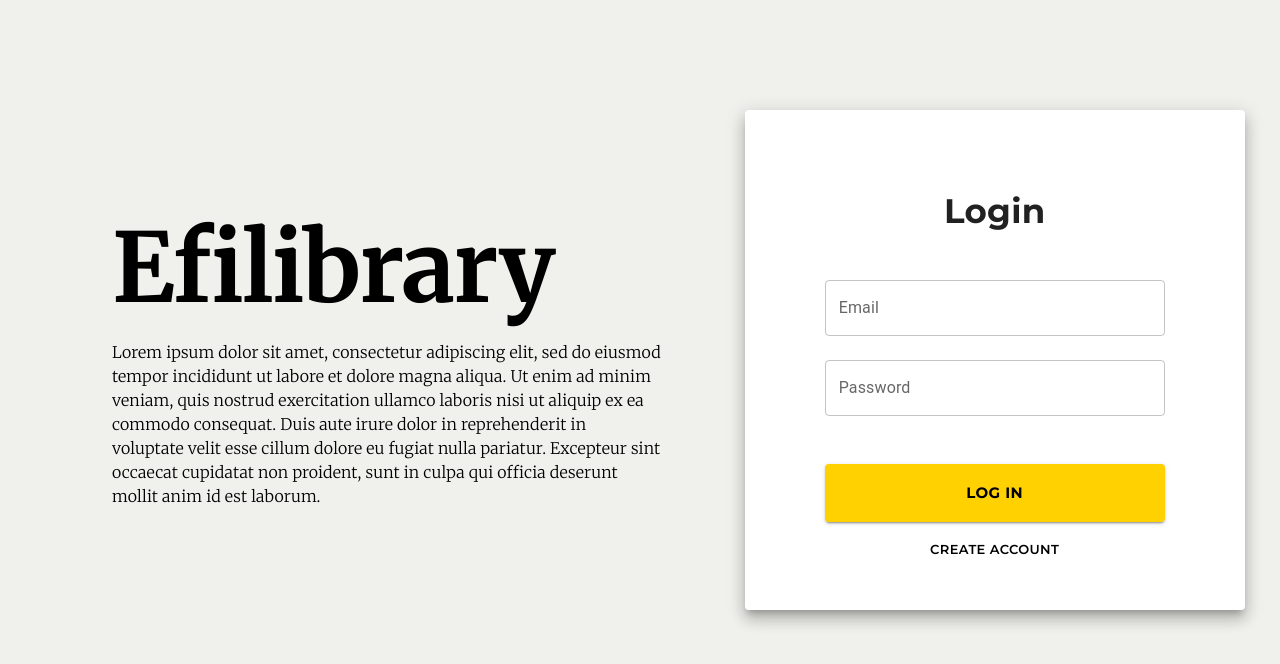
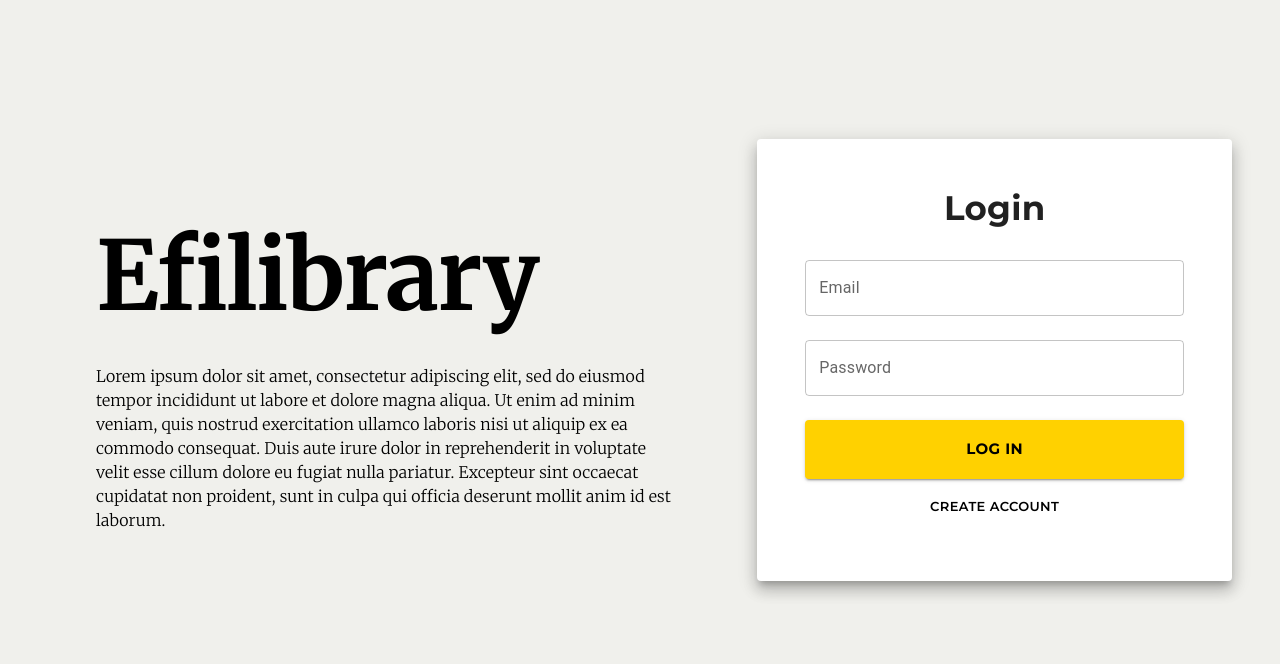
Before and after one commit to LibraryProjectGroup/library-project-frontend, a React (Create React App) app: page /login in a window 1280 px wide. Shown: the top 664 px of the page. Built offline with nearby package versions, Linux system fonts and the light colour scheme; no server answers.

Commit message:
styling refactor and renaming for reusability

```diff
--- a/src/components/pages/loginPage/LoginPage.tsx
+++ b/src/components/pages/loginPage/LoginPage.tsx
@@ -6,10 +6,10 @@ import {
   loginButton,
   loginBox,
   loginAuthBoxTitle,
-  loginHeaderTitleText,
-  loginHeaderContentText,
   loginPaper,
   textButton,
+  loginRegisterTitle,
+  loginRegisterContent,
 } from "../../../sxStyles";
 import { setSession } from "../../../auth";
 import { TheContext } from "../../../TheContext";
@@ -85,14 +85,14 @@ const LoginPage: FC = (): JSX.Element => {
       >
         <Grid item xs={12} md={7}>
           <Box>
-            <Box sx={{ padding: 10 }}>
+            <Box sx={{ margin: '4rem 4rem 2rem 4rem' }}>
               <Typography
                 variant="h1" //not responsive font
-                sx={loginHeaderTitleText}
+                sx={loginRegisterTitle}
               >
                 Efilibrary
               </Typography>
-              <Typography sx={loginHeaderContentText}>
+              <Typography sx={loginRegisterContent}>
                 Lorem ipsum dolor sit amet, consectetur adipiscing elit, sed do
                 eiusmod tempor incididunt ut labore et dolore magna aliqua. Ut
                 enim ad minim veniam, quis nostrud exercitation ullamco laboris
@@ -114,7 +114,7 @@ const LoginPage: FC = (): JSX.Element => {
           }}
         >
           <Paper elevation={10} sx={loginPaper}>
-            <Box sx={{ padding: 10 }}>
+            <Box sx={{ padding: '3rem' }}>
               <Typography variant="h4" sx={loginAuthBoxTitle}>
                 Login
               </Typography>
--- a/src/sxStyles.ts
+++ b/src/sxStyles.ts
@@ -27,10 +27,10 @@ export const textButton: SxProps = {
 export const loginBox: SxProps = {
   display: "flex",
   flexDirection: "Column",
-  marginBottom: 5,
-  marginTop: 4,
+  margin: '1rem 0',
 };
 
+//code not been used anywhere
 export const loginAuthBox: SxProps = {
   padding: 10,
 };
@@ -46,24 +46,25 @@ export const loginAuthBoxHeaderText: SxProps = {
   fontWeight: "bold",
 };
 
-export const loginHeaderTitleText: SxProps = {
+export const loginRegisterTitle: SxProps = {
   display:'flex',
   alignItems:'center',
   justifyContent:{xs:'center', md:'flex-start'},
   fontFamily: "Merriweather",
   fontWeight: "bold",
   fontSize:{xs:'4rem', sm:'6rem'},
-  marginBottom:'1rem',
+  marginBottom:'2rem',
 };
 
-export const loginHeaderContentText: SxProps = {
+export const loginRegisterContent: SxProps = {
   fontFamily: "Merriweather",
   fontWeight: "light",
 };
 
 export const loginPaper: SxProps = {
-  width: 500,
-  height: 500,
+  width: '100%',
+  height: 'auto',
+  margin:'1rem'
 };
 
 export const createAccountBoxTitleText: SxProps = {
```
